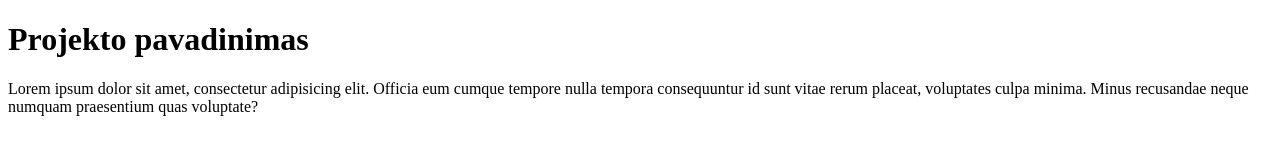
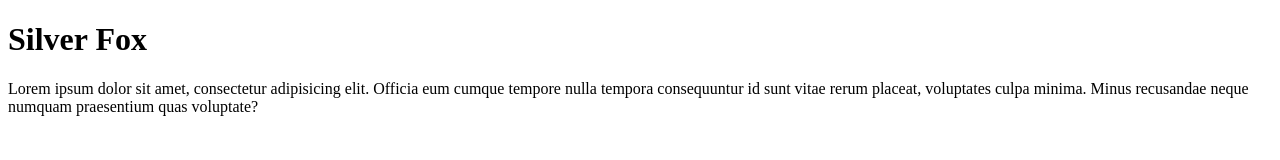
Before and after one commit to jarmolovskis/vcs_gruodis, a plain HTML site: page index.html in a window 1280 px wide. Drawn offline with Linux system fonts and the light colour scheme.

Commit message:
Pakeičiau h1 pavadinimą

```diff
--- a/index.html
+++ b/index.html
@@ -10,7 +10,7 @@
 </head>
 <body>
 
-    <h1>Projekto pavadinimas</h1>
+    <h1>Silver Fox</h1>
 
     <p>Lorem ipsum dolor sit amet, consectetur adipisicing elit. Officia eum cumque tempore nulla tempora consequuntur id sunt vitae rerum placeat, voluptates culpa minima. Minus recusandae neque numquam praesentium quas voluptate?</p>
 
```
